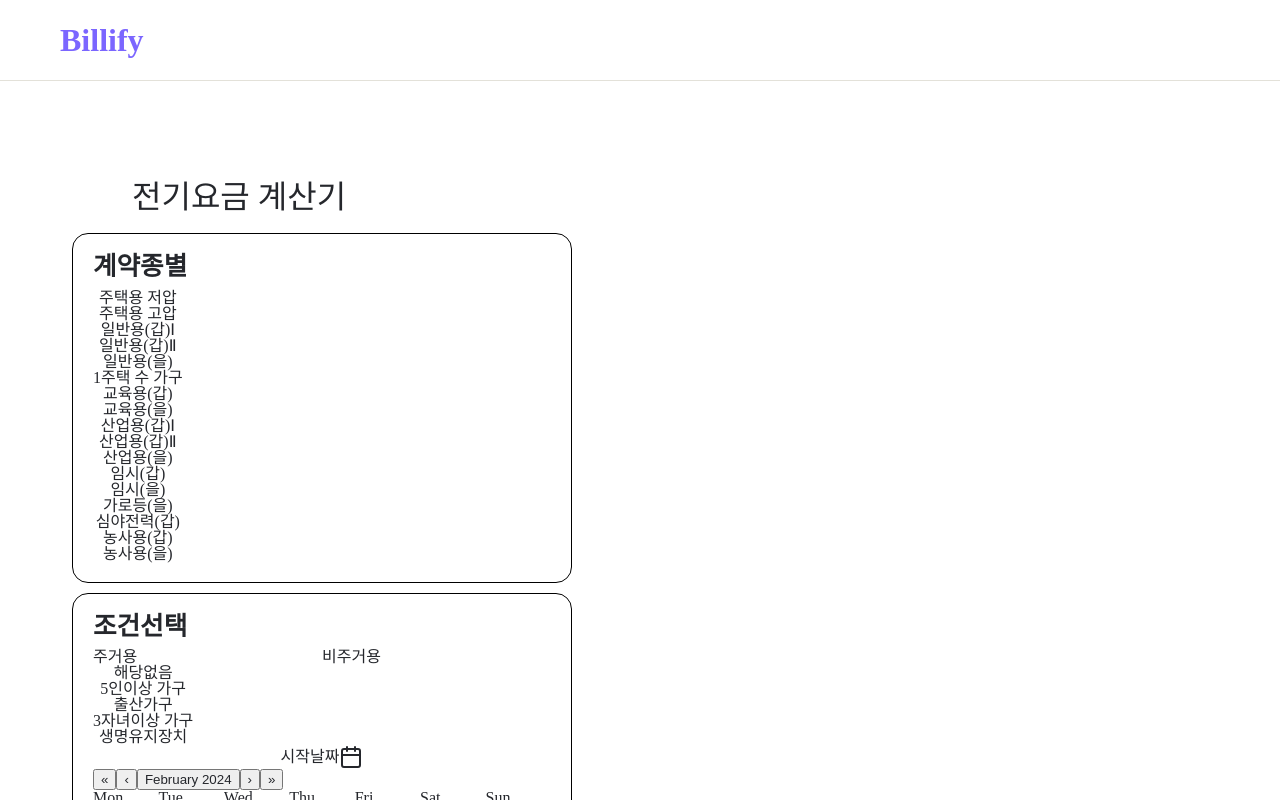
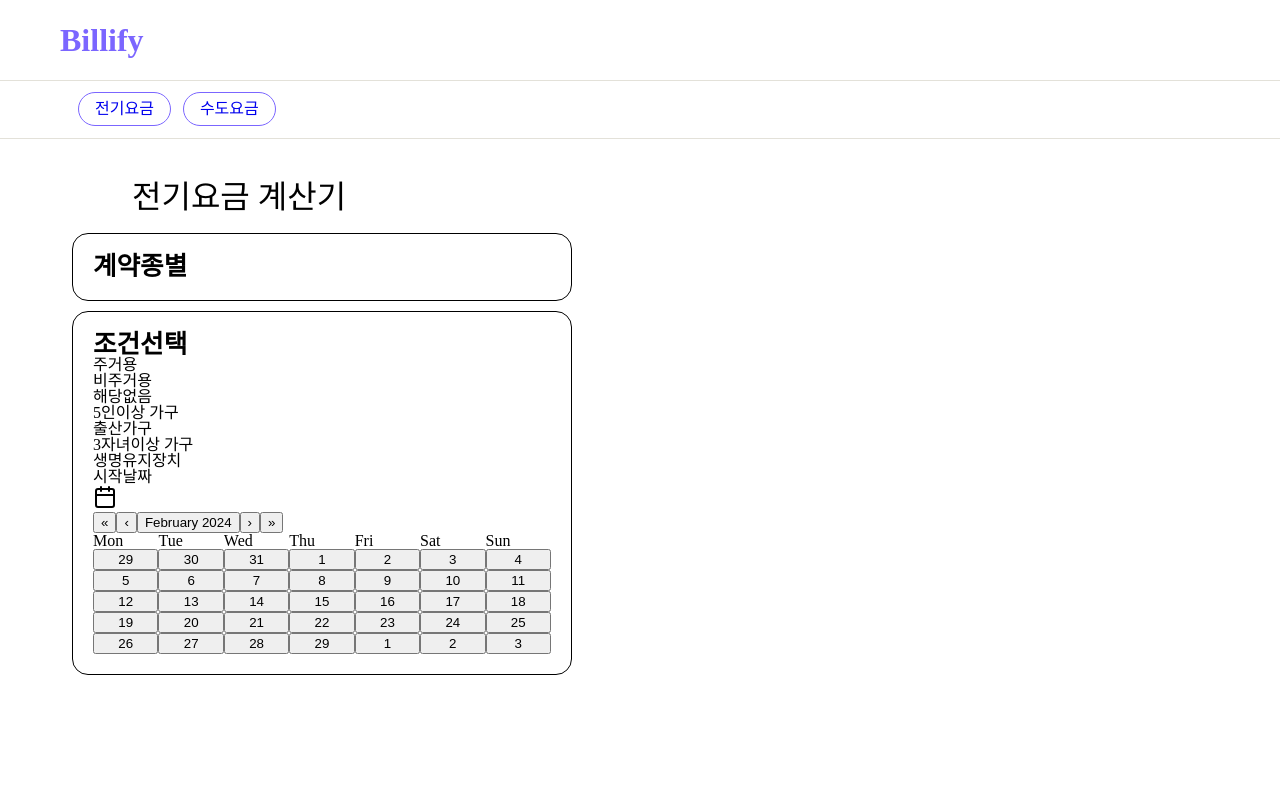
Before and after one commit to littleduck1219/fee_calculator, a React (Create React App) app: page /calculator/electric in a window 1280 px wide. Shown: the top 800 px of the page. Built offline with nearby package versions, Linux system fonts and the light colour scheme.

Commit message:
[Design]electric fee page#2

```diff
--- a/src/App.tsx
+++ b/src/App.tsx
@@ -1,8 +1,8 @@
 import { BrowserRouter, Route, Routes } from "react-router-dom";
 import RootLayout from "./components/RootLayout";
-import ElectricFee from "./pages/ElectricFee";
-import Landing from "./pages/Landing";
-import WaterFee from "./pages/WaterFee";
+import ElectricFee from "./pages/electricFee/ElectricFee";
+import Landing from "./pages/landing/Landing";
+import WaterFee from "./pages/waterFee/WaterFee";
 import { GlobalStyled } from "./style/globalStyle";
 
 export default function App() {
--- a/src/components/Header.tsx
+++ b/src/components/Header.tsx
@@ -57,7 +57,7 @@ const HeaderWrapper = styled.div`
 
 const Title = styled.h1`
     display: inline;
-    color: ${(props) => props.theme.color.mediumSlateBlue};
+    color: ${({ theme }) => `${theme.color.mediumSlateBlue}`};
     font-size: 2rem;
     font-weight: 700;
 `;
--- a/src/components/Nav.tsx
+++ b/src/components/Nav.tsx
@@ -9,16 +9,18 @@ interface NavItemArray {
     path: string;
 }
 
-interface NavContainerStyleProps {
-    width: number,
-    show: boolean,
-    navHeight: number
+interface NavContainerProps {
+    width: number;
+    show: boolean;
+    scrollY: number;
+    navHeight: number;
+    lastScrollState: boolean;
 }
 
 export default function Nav() {
     const navHeight: number = 60;
     const [showNav, setShowNav] = useState(true);
-    const [lastScrollY, setLastScrollY] = useState(0);
+    const [lastScrollState, setLastScrollState] = useState(true);
     const [scrollY, setScrollY] = useState(0);
     const navItems: NavItemArray[] = [
         { name: "전기요금", path: "/calculator/electric" },
@@ -40,22 +42,38 @@ export default function Nav() {
         };
     }, []);
 
+
     const controlNavbar = () => {
+        let lastScrollY = window.scrollY;
+
+        window.addEventListener("scroll", () => {
+            const direction = window.scrollY > lastScrollY ? "down" : "up";
+            lastScrollY = window.scrollY;
+
+            if (direction === "up") {
+                setLastScrollState(true);
+            } else {
+                setLastScrollState(false);
+            }
+        });
+
+
         setScrollY(window.scrollY);
         setShowNav(window.scrollY < lastScrollY || window.scrollY <= navHeight);
-        setLastScrollY(window.scrollY);
     };
+
 
     useEffect(() => {
         window.addEventListener("scroll", controlNavbar);
         return () => {
             window.removeEventListener("scroll", controlNavbar);
         };
-    }, [lastScrollY]); // `lastScrollY`에 의존하지 않는 것으로 수정
+    }, []);
 
     return (
-        <div style={{ height: "60px" }}>
-            <NavContainer width={windowWidth} show={showNav} scrollY={scrollY} navHeight={navHeight}>
+        <NavLayout scrollY={scrollY}>
+            <NavContainer width={windowWidth} show={showNav} scrollY={scrollY} navHeight={navHeight}
+                          lastScrollState={lastScrollState}>
                 <NavWrapper>
                     <div style={{ flex: "1 0 0px" }}>
                         <NavItemContainer>
@@ -70,16 +88,22 @@ export default function Nav() {
                     </div>
                 </NavWrapper>
             </NavContainer>
-        </div>
+        </NavLayout>
     );
 }
 
-const NavContainer = styled.div<{ width: number, show: boolean, scrollY: number, navHeight: number }>`
+const NavLayout = styled.div<{ scrollY: number }>`
+    height: ${({ scrollY }) => (scrollY > 0 && scrollY < 60 ? null : "60px")};`;
+
+const NavContainer = styled.div<NavContainerProps>`
     position: ${({ show, scrollY }) => (scrollY > 0 && scrollY < 60 && show ? "relative" : "fixed")};
     z-index: 111;
-    border-bottom: 1px solid ${(props) => props.theme.color.ligthWestar};
-    transition: top 0.5s ease 0s;
-    top: ${({ show, scrollY }) => (scrollY > 0 && scrollY < 60 && show ? "80px" : "-30px")};
+    border-bottom: ${({ theme }) => `1px solid ${theme.color.ligthWestar}`};
+    transition: ${({ scrollY }) => (scrollY > 60 ? "top 0.5s ease 0s" : null)};
+    top: ${({
+                scrollY,
+                lastScrollState,
+            }) => (scrollY > 0 && scrollY < 60 ? null : scrollY > 60 ? "20px" : lastScrollState ? "80px" : null)};
     background-color: white;
     width: ${({ width }) => `${width}px`};
 `;
@@ -97,19 +121,29 @@ const NavWrapper = styled.div`
 const NavItemContainer = styled.nav`
     display: flex;
     align-items: stretch;
+
 `;
 
 const NavItemWrapper = styled.div<Partial<Styled>>`
     ${Flex};
     ${cursor};
     padding: 0.5rem 1rem;
-    border: 1px solid black;
+    border: ${({ theme }) => `1px solid ${theme.color.mediumSlateBlue}`};
+    background-color: ${({ theme }) => `${theme.color.white}`};
+
     border-radius: 1.5rem;
     margin: 12px 6px;
+
+    transition: background-color 0.3s ease;
+
+    &:hover {
+        background-color: ${({ theme }) => `${theme.color.mediumSlateBlue}`};
+        font-weight: 700;
+        box-shadow: rgba(0, 0, 0, 0.24) 0 3px 8px;
+    }
 `;
 
 const NavItem = styled.p`
     line-height: 1rem;
     position: relative;
-
 `;
--- a/src/pages/ElectricFee.tsx
+++ b/src/pages/electricFee/ElectricFee.tsx
@@ -1,10 +1,10 @@
 import React, { useEffect, useRef, useState } from "react";
 import styled from "styled-components";
-import { Flex } from "../style/globalStyle";
+import { Flex, FlexBox } from "../../style/globalStyle";
 import { Calendar as CalendarButton, RotateCcw } from "lucide-react";
-import { useContractModal } from "../hooks/useContractModal";
-import type { Styled } from "../model/style";
-import { useOptionModal } from "../hooks/useOptionModal";
+import { useContractModal } from "./hooks/useContractModal";
+import type { Styled } from "../../model/style";
+import { useOptionModal } from "./hooks/useOptionModal";
 import Calendar from "react-calendar";
 
 interface ContractOptionProps extends Partial<Styled> {
@@ -41,56 +41,63 @@ export default function ElectricFee() {
         }
     };
 
-    useEffect(() => {
-        contractModal.onOpen();
-    }, []);
-
-
     return (
         <>
             <PageTitle>전기요금 계산기</PageTitle>
             <SectionContainer>
                 <LeftSectionWrapper>
                     <LeftSection>
-                        <ContentWrapper $fd="column" $ai="flex-start">
-                            <TitleWrapper $jc="space-between">
+                        <ContentContainer>
+                            <ContentWrapper>
                                 <Title>계약종별</Title>
-                                {contract && !contractModal.isOpen && (
-                                    <div onClick={contractModal.onOpen}>
-                                        <RotateCcw size={15} />
-                                    </div>
-                                )}
-                            </TitleWrapper>
-                            <ContractSelector $jc="space-between">
-                                <div>{contractModal.isOpen || contract}</div>
-                            </ContractSelector>
-                            {/* Contract 모달 */}
-                            <ContractOption
-                                isOpen={contractModal.isOpen}
-                                $fd="column"
+
+                                <ContractContainer>
+                                    <ContractSelectOptionWrapper
+                                        hidden={!contractModal.isOpen}
                                     >
                                         {contractModal.isOpen &&
-                                    contractList.map((contract, index) => (
-                                        <div
+                                            contractList.map(
+                                                (contract, index) => (
+                                                    <ContractSelectOption
                                                         key={index}
                                                         onClick={handleContractSelect(
                                                             contract,
                                                         )}
                                                     >
-                                            {contract}
-                                        </div>
-                                    ))}
-                            </ContractOption>
+                                                        <p>{contract}</p>
+                                                    </ContractSelectOption>
+                                                ),
+                                            )}
+                                    </ContractSelectOptionWrapper>
+                                    <SelectorWrapper>
+                                        <ContractSelector>
+                                            <SelectContract
+                                                hidden={!contractModal.isOpen}
+                                            >
+                                                {`${contract} == "" ? "선택" : ${contract} :`}
+                                            </SelectContract>
+                                        </ContractSelector>
+                                        {contract && !contractModal.isOpen && (
+                                            <RotateCcwContainer
+                                                onClick={contractModal.onOpen}
+                                                hideIcon={!contract}
+                                            >
+                                                <RotateCcw size={15} />
+                                            </RotateCcwContainer>
+                                        )}
+                                    </SelectorWrapper>
+                                </ContractContainer>
                             </ContentWrapper>
-                        <OptionWrapper $fd="column" $ai="flex-start">
-                            <TitleWrapper $jc="flex-start">
+                        </ContentContainer>
+                        <OptionWrapper>
+                            <ContentWrapper>
                                 <Title>조건선택</Title>
                                 {option && !optionModal.isOpen && (
                                     <div onClick={optionModal.onOpen}>
                                         <RotateCcw size={15} />
                                     </div>
                                 )}
-                            </TitleWrapper>
+                            </ContentWrapper>
                             <OptionSelector>
                                 <div style={{ width: "50%" }}>주거용</div>
                                 <div style={{ width: "50%" }}>비주거용</div>
@@ -115,7 +122,10 @@ export default function ElectricFee() {
                                 <CalendarButton />
                             </StartDate>
                             <div className="calendar-container">
-                                <Calendar onChange={handleDateChange} value={date} />
+                                <Calendar
+                                    onChange={handleDateChange}
+                                    value={date}
+                                />
                             </div>
                         </OptionWrapper>
                     </LeftSection>
@@ -129,8 +139,8 @@ export default function ElectricFee() {
 }
 
 
-const SectionContainer = styled.div<Partial<Styled>>`
-    ${Flex};
+const SectionContainer = styled.div`
+    display: flex;
     height: 100dvh;
     gap: 20px;
 `;
@@ -143,8 +153,8 @@ const PageTitle = styled.h2`
     padding: 20px 60px;
 `;
 
-
-const LeftSectionWrapper = styled.div<Partial<Styled>>`
+// LeftSection
+const LeftSectionWrapper = styled.div`
     flex: 1;
 `;
 
@@ -152,20 +162,9 @@ const LeftSection = styled.section`
     height: 100dvh;
 `;
 
-const RightSectionWrapper = styled.div<Partial<Styled>>`
-    ${Flex};
-    flex: 1;
-`;
-
-const RightSection = styled.section<Partial<Styled>>`
-    ${Flex};
-    width: 100%;
-    max-width: 500px;
-    height: 100dvh;
-`;
-
-const ContentWrapper = styled.div<Partial<Styled>>`
-    ${Flex};
+const ContentContainer = styled.div`
+    display: flex;
+    flex-direction: column;
     max-width: 500px;
     margin-bottom: 10px;
     border: 1px solid black;
@@ -179,8 +178,29 @@ const ContentWrapper = styled.div<Partial<Styled>>`
     }
 `;
 
-const TitleWrapper = styled.div<Partial<Styled>>`
-    ${Flex};
+const ContractSelectOptionWrapper = styled.div<{ hidden: boolean }>`
+    position: fixed;
+    top: 260px;
+    left: 350px;
+    display: ${({ hidden }) => (hidden ? "none" : "flex")};
+    flex-direction: column;
+    gap: 10px;
+    padding: 10px 20px;
+    background: ${({ hidden, theme }) => hidden ? null : `${theme.color.scampi}`};
+    border-radius: 10px;
+    visibility: ${({ hidden }) => (hidden ? "hidden" : "visible")};
+    opacity: ${({ hidden }) => (hidden ? 0 : 1)};
+    transition: opacity 0.5s ease;
+    max-height: ${({ hidden }) => (hidden ? "0" : "auto")};
+    overflow: hidden;
+`;
+
+const ContractSelectOption = styled.div``;
+
+
+const ContentWrapper = styled.div`
+    display: flex;
+    justify-content: space-between;
     width: 100%;
 `;
 
@@ -191,16 +211,31 @@ const Title = styled.p`
     text-align: left;
     position: relative;
     height: 100%;
-    margin-bottom: 10px;
 `;
 
-const ContractSelector = styled.div<Partial<Styled>>`
-    ${Flex};
-    width: 100%;
+const ContractContainer = styled.div`
+    display: flex;
+    flex-direction: row;
+`;
+
+const ContractSelector = styled.div`
+    display: flex;
+    align-items: flex-end;
+`;
+
+const SelectorWrapper = styled.div`
+    display: flex;
+    gap: 10px;
+`;
+
+const SelectContract = styled.div<{ hidden: boolean }>`
+    display: ${({ hidden }) => (hidden ? "none" : "flex")};
+    padding: 10px 20px;
+    background: ${({ hidden, theme }) => hidden ? null : `${theme.color.scampi}`};
+    border-radius: 20px;
 `;
 
 const ContractOption = styled.div<ContractOptionProps>`
-    ${Flex};
     opacity: 0;
     transform: translateY(-20px);
     transition: opacity 0.3s ease, transform 0.3s ease;
@@ -210,8 +245,27 @@ const ContractOption = styled.div<ContractOptionProps>`
         transform: translateY(0);
     `}
 `;
-const OptionWrapper = styled.div<Partial<Styled>>`
-    ${Flex};
+
+const RotateCcwContainer = styled.div<{ hideIcon: boolean }>`
+    display: ${({ hideIcon }) => (hideIcon ? "none" : "flex")};
+    align-items: center;
+`;
+
+// RightSection
+const RightSectionWrapper = styled.div`
+    display: flex;
+    flex: 1;
+`;
+
+const RightSection = styled.section`
+    display: flex;
+    width: 100%;
+    max-width: 500px;
+    height: 100dvh;
+`;
+
+
+const OptionWrapper = styled.div`
     max-width: 500px;
     margin-bottom: 10px;
     border: 1px solid black;
@@ -226,12 +280,10 @@ const OptionWrapper = styled.div<Partial<Styled>>`
 `;
 
 
-const OptionSelector = styled.div<Partial<Styled>>`
-    ${Flex};
+const OptionSelector = styled.div`
     width: 100%;
 `;
 
-const StartDate = styled.div<Partial<Styled>>`
-    ${Flex};
+const StartDate = styled.div`
     width: 100%;
 `;
--- a/src/hooks/useContractModal.tsx
+++ b/src/pages/electricFee/hooks/useContractModal.tsx
@@ -7,7 +7,7 @@ interface StateContractModal {
 }
 
 export const useContractModal = create<StateContractModal>((set) => ({
-    isOpen: true,
+    isOpen: false,
     onOpen: () => {
         set({ isOpen: true });
     },
--- a/src/style/globalStyle.ts
+++ b/src/style/globalStyle.ts
@@ -8,12 +8,13 @@ export const GlobalStyled = createGlobalStyle`
     *, *::before, *::after {
         box-sizing: border-box;
         text-decoration: none;
-        color: #25272C; // shark
+        //color: #25272C; // shark
     }
 
     html, body, :root {
         height: 100%;
     }
+
 
     body {
         width: 100%;
--- a/src/style/theme.ts
+++ b/src/style/theme.ts
@@ -44,6 +44,8 @@ const color = {
     skyblue: "#5FBDFF",
     anakiwa: "#96EFFF",
     onahau: "#C5FFF8",
+    shark: "#25272C",
+    scampi: "#6962AD",
 };
 
 /* About theme ---------------------------------------------- */
```
Also changed, not shown: src/pages/electricFee/components/SelectSection.tsx (added, +7 -0 lines), src/pages/electricFee/hooks/useOptionModal.tsx (renamed from src/hooks/useOptionModal.tsx), src/pages/landing/Landing.tsx (renamed from src/pages/Landing.tsx), src/pages/waterFee/WaterFee.tsx (renamed from src/pages/WaterFee.tsx). Lines whose indentation alone changed are shown as unchanged.
